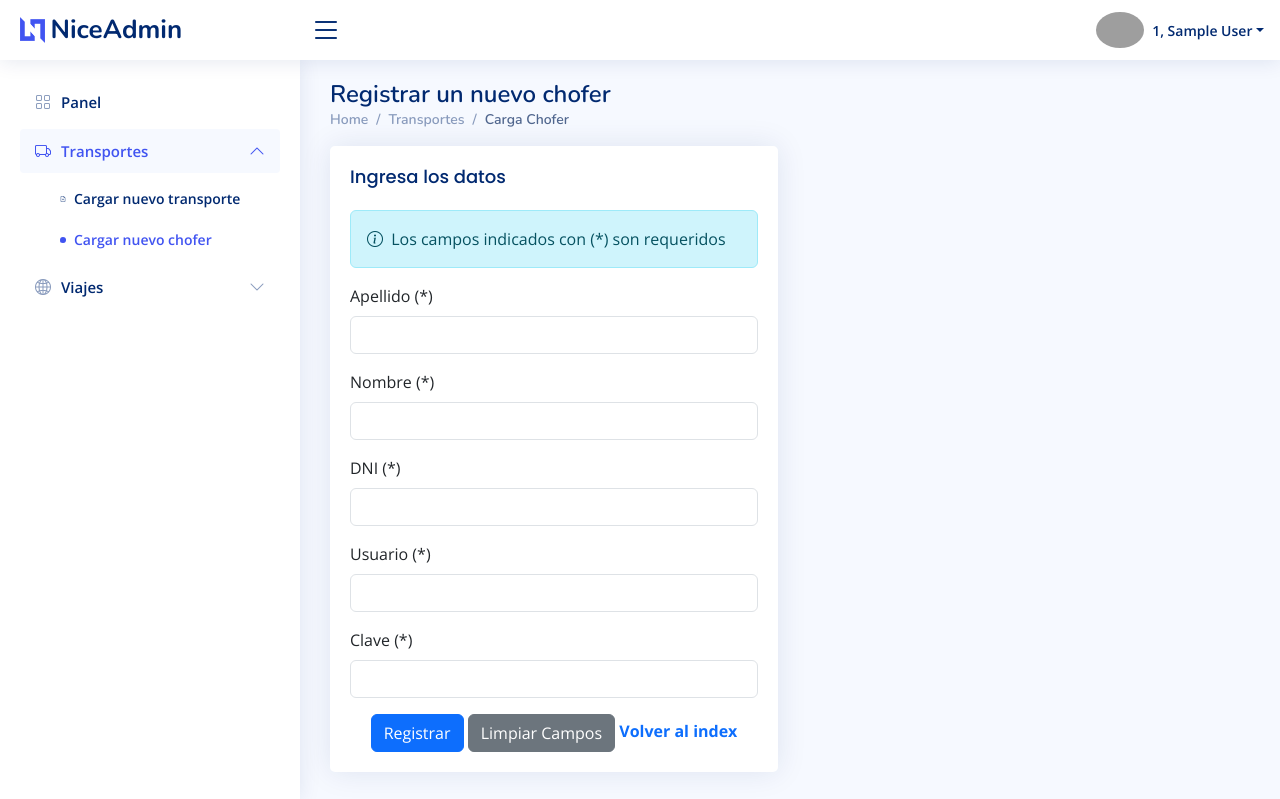
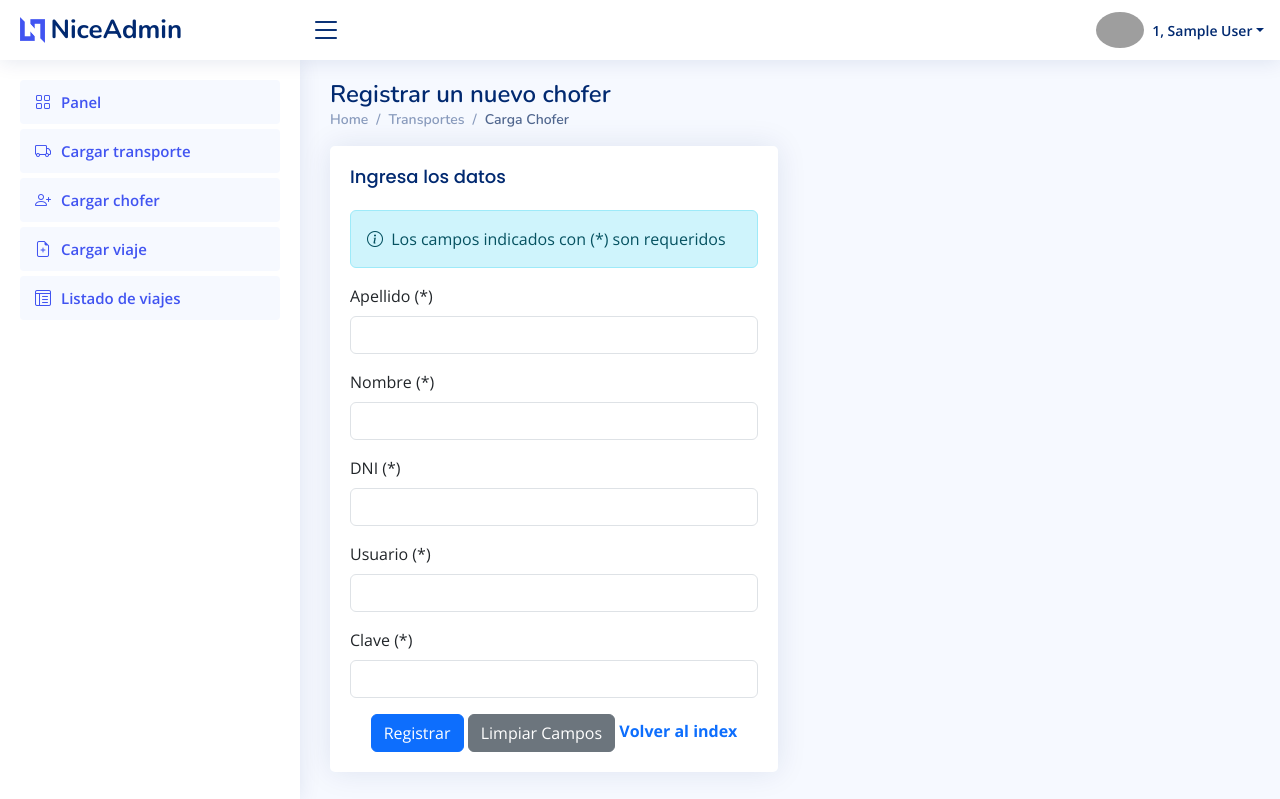
Before and after one commit to GastonArr/LP2-VALIDACION, a PHP site: page /chofer_carga.php in a window 1280 px wide. Shown: the top 799 px of the page. Run offline with PHP 8.4, Linux system fonts and the light colour scheme; the visitor is signed in with stand-in values (Sample User, id 1); some libraries are stand-ins or nearby versions; grey boxes are pictures that could not be loaded.

Commit message:
Simplificar el sidebar segun el ejemplo de clase

```diff
--- a/camion_carga.php
+++ b/camion_carga.php
@@ -15,9 +15,9 @@
     exit;
 }
 
-// Si el usuario autenticado tiene nivel 3 (por ejemplo, perfil restringido) lo regresamos al inicio
-if (!empty($_SESSION['Usuario_Nivel']) && (int) $_SESSION['Usuario_Nivel'] === 3) {
-    // Redirigimos al dashboard principal
+// Siguiendo el ejemplo de la profe, solo el nivel 1 puede cargar datos desde el panel
+if (empty($_SESSION['Usuario_Nivel']) || (int) $_SESSION['Usuario_Nivel'] > 1) {
+    // Redirigimos al dashboard principal cuando no es administrador
     header('Location: index.php');
     // Interrumpimos la ejecución para evitar que acceda al contenido restringido
     exit;
--- a/chofer_carga.php
+++ b/chofer_carga.php
@@ -15,11 +15,11 @@
     exit;
 }
 
-// Solo los usuarios con nivel 1 pueden ingresar a esta pantalla de registro de choferes
-if (empty($_SESSION['Usuario_Nivel']) || (int) $_SESSION['Usuario_Nivel'] !== 1) {
-    // En caso contrario los enviamos al panel principal
+// En clase la profe limitó el alta de usuarios a nivel 1, replicamos la misma idea para choferes
+if (empty($_SESSION['Usuario_Nivel']) || (int) $_SESSION['Usuario_Nivel'] > 1) {
+    // Si el nivel es superior lo devolvemos al panel principal
     header('Location: index.php');
-    // Terminamos la ejecución para evitar que se renderice el resto del contenido
+    // Cortamos la ejecución para que no pueda ver la pantalla restringida
     exit;
 }
 
--- a/includes/sidebar.php
+++ b/includes/sidebar.php
@@ -1,104 +1,46 @@
 <?php
-// Inicializamos la variable que identifica la página actual
-$currentPage = '';
-// Si desde el archivo principal se definió $activePage la usamos para resaltar el menú
-if (isset($activePage)) {
-    $currentPage = $activePage;
-}
+// La profe en clase tomaba la página actual desde una variable simple
+$currentPage = isset($activePage) ? $activePage : '';
 
-// Obtenemos el nivel del usuario logueado para definir qué opciones mostrar
-$nivelSesion = !empty($_SESSION['Usuario_Nivel']) ? (int) $_SESSION['Usuario_Nivel'] : 0;
-// Los niveles 1 y 2 pueden gestionar transportes
-$mostrarTransportes = ($nivelSesion === 1 || $nivelSesion === 2);
-// Solo el nivel 1 (administrador) puede gestionar choferes
-$mostrarChoferes = ($nivelSesion === 1);
-// Los niveles 1 y 2 pueden cargar viajes
-$mostrarCargaViajes = ($nivelSesion === 1 || $nivelSesion === 2);
-
-// Creamos un listado de páginas relacionadas con la sección transportes
-$transportNavPages = array();
-if ($mostrarTransportes) {
-    $transportNavPages[] = 'camion_carga';
-}
-if ($mostrarChoferes) {
-    $transportNavPages[] = 'choferes';
-}
-
-// Sección de páginas relacionadas con viajes
-$viajesNavPages = array('viajes_listado');
-if ($mostrarCargaViajes) {
-    $viajesNavPages[] = 'viaje_carga';
-}
-
-// Determinamos si debemos mostrar expandido el menú de transportes
-$transportNavAbierto = in_array($currentPage, $transportNavPages, true);
-// Determinamos si debemos mostrar expandido el menú de viajes
-$viajesNavAbierto = in_array($currentPage, $viajesNavPages, true);
+// También comparaba el nivel directamente contra el valor guardado en la sesión
+$nivelSesion = isset($_SESSION['Usuario_Nivel']) ? (int) $_SESSION['Usuario_Nivel'] : 0;
 ?>
-<!-- Menú lateral con las opciones disponibles para el usuario -->
 <aside id="sidebar" class="sidebar">
-    <!-- Lista principal de navegación -->
     <ul class="sidebar-nav" id="sidebar-nav">
-        <!-- Enlace al panel principal -->
         <li class="nav-item">
-            <a class="nav-link <?php echo $currentPage === 'dashboard' ? '' : 'collapsed'; ?>" href="index.php">
+            <a class="nav-link <?php echo $currentPage === 'dashboard' ? 'active' : ''; ?>" href="index.php">
                 <i class="bi bi-grid"></i>
                 <span>Panel</span>
             </a>
         </li>
 
-        <!-- Sección de transportes visible según el nivel del usuario -->
-        <?php if ($mostrarTransportes || $mostrarChoferes): ?>
+        <?php if ($nivelSesion === 1): ?>
+            <!-- Igual que en clase: el administrador (nivel 1) ve las cargas internas -->
             <li class="nav-item">
-                <!-- Cabecera que abre o cierra el submenú de transportes -->
-                <a class="nav-link <?php echo $transportNavAbierto ? '' : 'collapsed'; ?>" data-bs-target="#transportes-nav" data-bs-toggle="collapse" href="#">
-                    <i class="bi bi-truck"></i><span>Transportes</span><i class="bi bi-chevron-down ms-auto"></i>
+                <a class="nav-link <?php echo $currentPage === 'camion_carga' ? 'active' : ''; ?>" href="camion_carga.php">
+                    <i class="bi bi-truck"></i>
+                    <span>Cargar transporte</span>
                 </a>
-                <!-- Submenú de transportes con sus opciones -->
-                <ul id="transportes-nav" class="nav-content collapse <?php echo $transportNavAbierto ? 'show' : ''; ?>" data-bs-parent="#sidebar-nav">
-                    <?php if ($mostrarTransportes): ?>
-                        <li>
-                            <!-- Enlace para registrar un nuevo transporte -->
-                            <a href="camion_carga.php" class="<?php echo $currentPage === 'camion_carga' ? 'active' : ''; ?>">
-                                <i class="bi bi-file-earmark-plus"></i><span>Cargar nuevo transporte</span>
-                            </a>
-                        </li>
-                    <?php endif; ?>
-                    <?php if ($mostrarChoferes): ?>
-                        <li>
-                            <!-- Enlace para registrar un nuevo chofer -->
-                            <a href="chofer_carga.php" class="<?php echo $currentPage === 'choferes' ? 'active' : ''; ?>">
-                                <i class="bi bi-person-plus"></i><span>Cargar nuevo chofer</span>
-                            </a>
-                        </li>
-                    <?php endif; ?>
-                </ul>
+            </li>
+            <li class="nav-item">
+                <a class="nav-link <?php echo $currentPage === 'choferes' ? 'active' : ''; ?>" href="chofer_carga.php">
+                    <i class="bi bi-person-plus"></i>
+                    <span>Cargar chofer</span>
+                </a>
+            </li>
+            <li class="nav-item">
+                <a class="nav-link <?php echo $currentPage === 'viaje_carga' ? 'active' : ''; ?>" href="viaje_carga.php">
+                    <i class="bi bi-file-earmark-plus"></i>
+                    <span>Cargar viaje</span>
+                </a>
             </li>
         <?php endif; ?>
 
-        <!-- Sección de viajes disponible para todos los niveles -->
         <li class="nav-item">
-            <!-- Cabecera que muestra las opciones vinculadas a los viajes -->
-            <a class="nav-link <?php echo $viajesNavAbierto ? '' : 'collapsed'; ?>" data-bs-target="#viajes-nav" data-bs-toggle="collapse" href="#">
-                <i class="bi bi-globe2"></i><span>Viajes</span><i class="bi bi-chevron-down ms-auto"></i>
+            <a class="nav-link <?php echo $currentPage === 'viajes_listado' ? 'active' : ''; ?>" href="viajes_listado.php">
+                <i class="bi bi-layout-text-window-reverse"></i>
+                <span>Listado de viajes</span>
             </a>
-            <!-- Submenú con las acciones relacionadas a los viajes -->
-            <ul id="viajes-nav" class="nav-content collapse <?php echo $viajesNavAbierto ? 'show' : ''; ?>" data-bs-parent="#sidebar-nav">
-                <?php if ($mostrarCargaViajes): ?>
-                    <li>
-                        <!-- Enlace para registrar un nuevo viaje -->
-                        <a href="viaje_carga.php" class="<?php echo $currentPage === 'viaje_carga' ? 'active' : ''; ?>">
-                            <i class="bi bi-file-earmark-plus"></i><span>Cargar nuevo</span>
-                        </a>
-                    </li>
-                <?php endif; ?>
-                <li>
-                    <!-- Enlace para consultar el listado de viajes -->
-                    <a href="viajes_listado.php" class="<?php echo $currentPage === 'viajes_listado' ? 'active' : ''; ?>">
-                        <i class="bi bi-layout-text-window-reverse"></i><span>Listado de viajes</span>
-                    </a>
-                </li>
-            </ul>
         </li>
     </ul>
 </aside>
--- a/viaje_carga.php
+++ b/viaje_carga.php
@@ -15,9 +15,9 @@
     exit;
 }
 
-// Los usuarios de nivel 3 no pueden registrar viajes, los enviamos al listado
-if (!empty($_SESSION['Usuario_Nivel']) && (int) $_SESSION['Usuario_Nivel'] === 3) {
-    // Redirigimos al listado de viajes para que solo puedan visualizar
+// Igual que en la carpeta de ejemplos, solo el administrador (nivel 1) carga registros desde el panel
+if (empty($_SESSION['Usuario_Nivel']) || (int) $_SESSION['Usuario_Nivel'] > 1) {
+    // Redirigimos al listado de viajes para quienes no tienen permiso de carga
     header('Location: viajes_listado.php');
     // Detenemos la ejecución para evitar que puedan cargar viajes
     exit;
```
Also changed, not shown: viajes_listado.php (+14 -38 lines).
